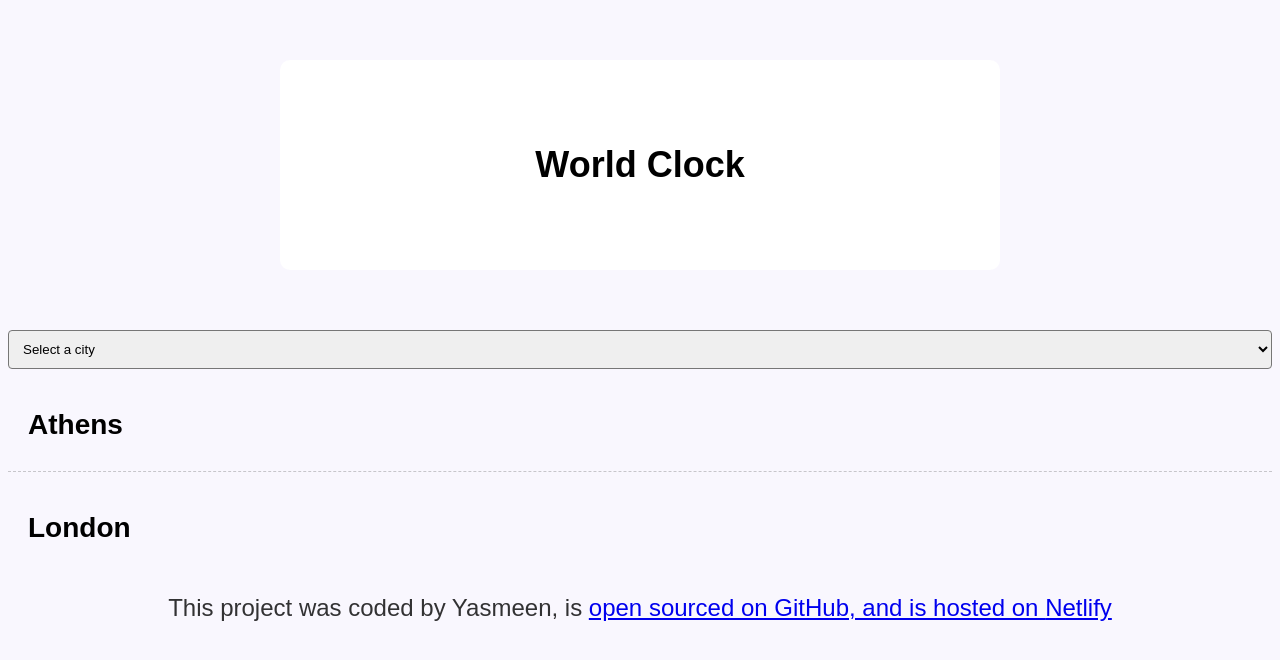
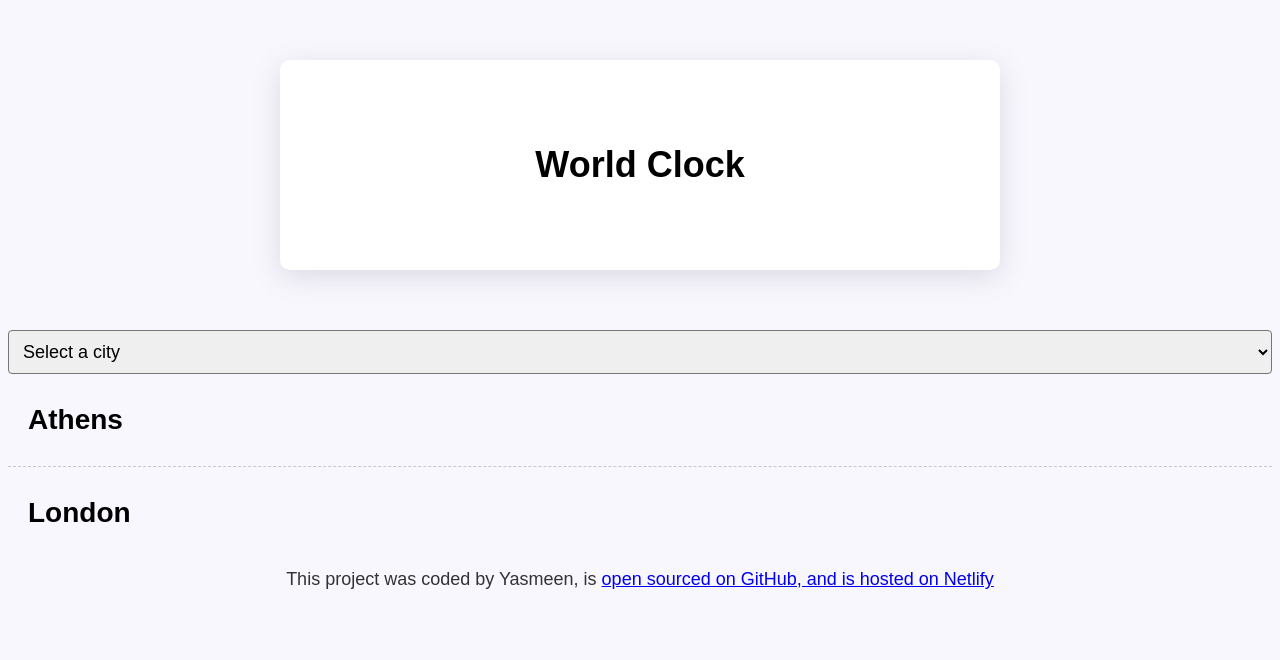
Before and after one commit to yasmeencardenas/shecodes-world-clock-project, a plain HTML site: page index.html in a window 1280 px wide. Drawn offline with nearby package versions, Linux system fonts and the light colour scheme; a script that the page names is missing.

Commit message:
Updated style.css

```diff
--- a/src/style.css
+++ b/src/style.css
@@ -17,6 +17,7 @@ h2 {
 select {
   display: block;
   width: 100%;
+  font-size: 18px;
   border-radius: 4px;
   padding: 10px;
 }
@@ -26,13 +27,13 @@ select {
   margin: 60px auto;
   background: white;
   padding: 60px;
-  box-shadow: 10px 10px 10px rgba(0, 0, 0, 0, 4);
+  box-shadow: 0px 7px 29px 0px rgba(100, 100, 111, 0.2);
   border-radius: 10px;
 }
 
 .city {
   display: flex;
-  margin: 20px 0;
+  margin: 10px 0;
   justify-content: space-between;
   border-bottom: 1px dashed rgba(0, 0, 0, 0.2);
   padding: 20px;
@@ -46,7 +47,7 @@ select {
   opacity: 0.7;
 }
 .time {
-  font-size: 36px;
+  font-size: 48px;
   font-weight: bold;
 }
 
@@ -58,6 +59,6 @@ select {
 
 footer {
   text-align: center;
-  font-size: 24px;
+  font-size: 18px;
   color: rgba(0, 0, 0, 0.8);
 }
```
